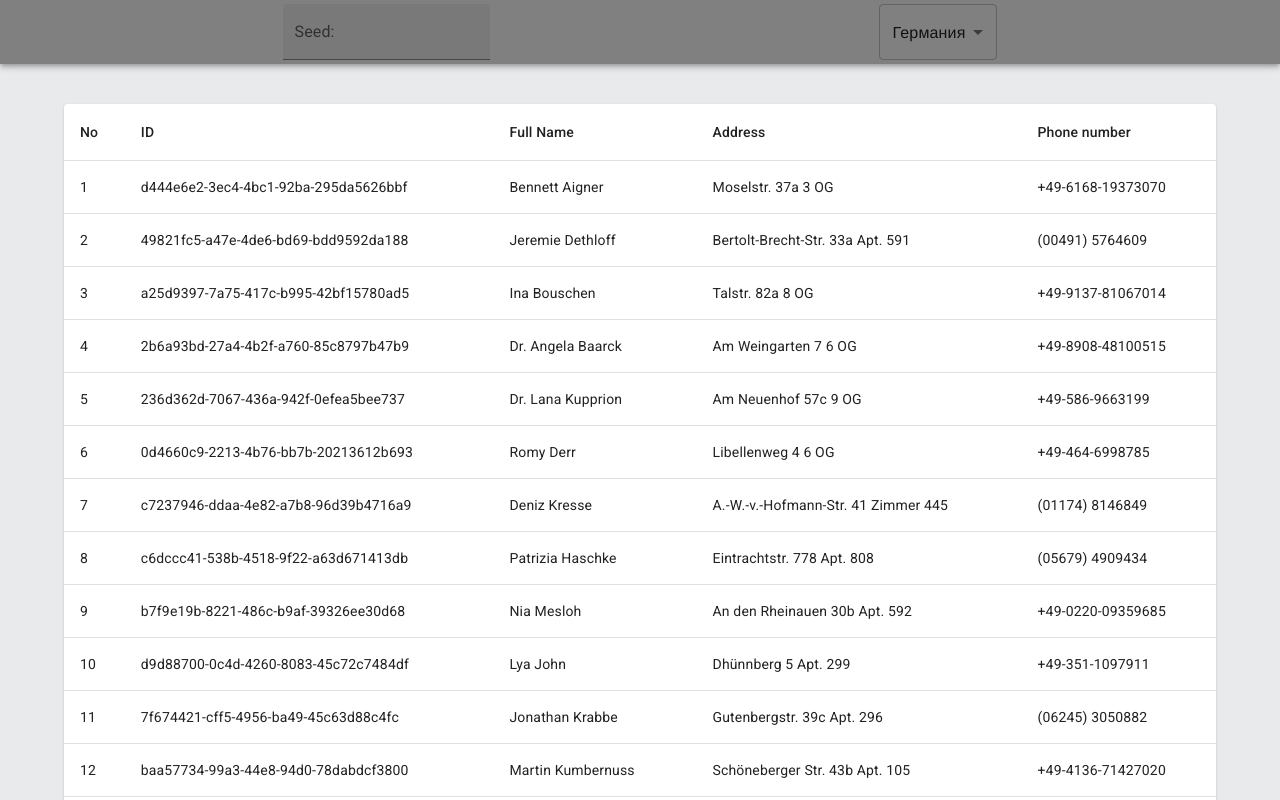
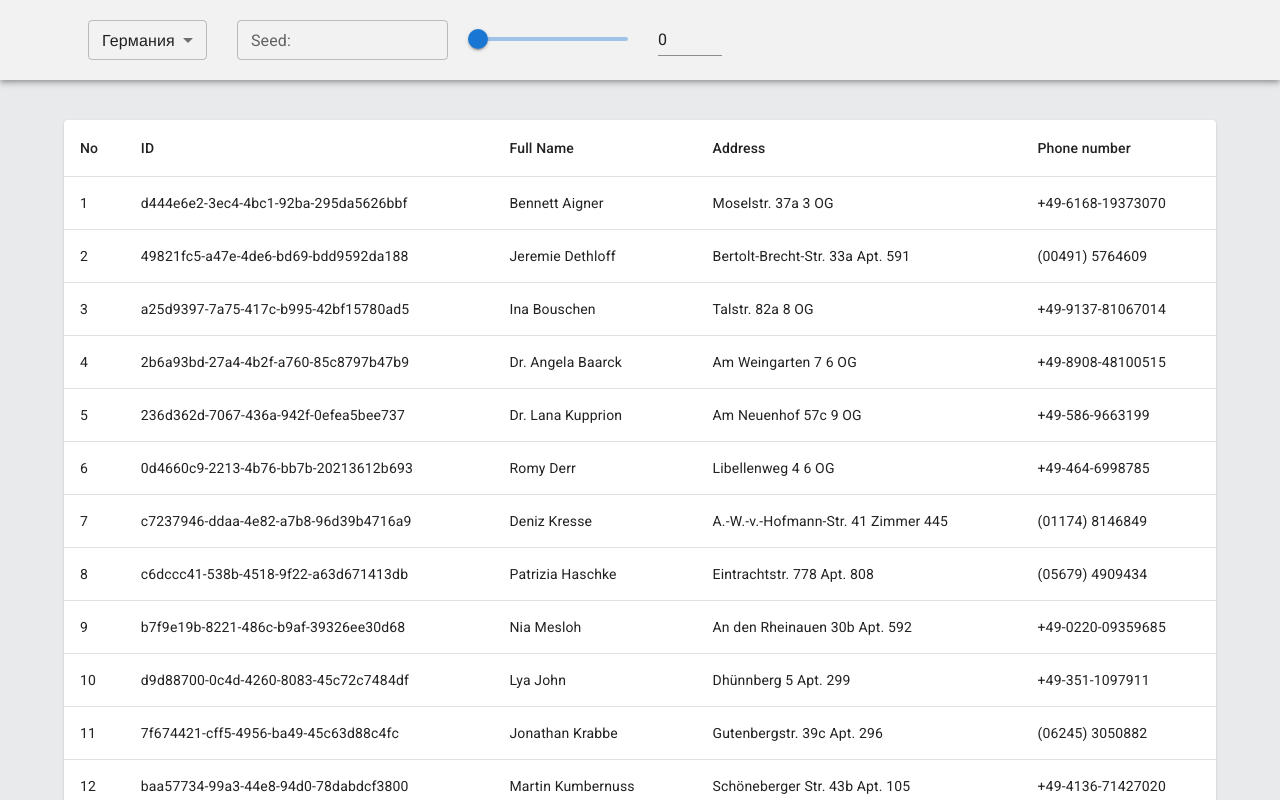
Before and after one commit to noardour/task5, a React (Vite) app: page / in a window 1280 px wide. Shown: the top 800 px of the page. Built offline with nearby package versions, Linux system fonts and the light colour scheme; a web font is replaced by a local one.

Commit message:
add error generation

```diff
--- a/src/components/Header.tsx
+++ b/src/components/Header.tsx
@@ -3,7 +3,7 @@ import { FC } from "react";
 import UserToolbar from "../features/Users/UserToolbar";
 
 const Header: FC = () => (
-  <AppBar position="static" sx={{ backgroundColor: "gray" }}>
+  <AppBar position="static" sx={{ backgroundColor: "#f2f2f2" }}>
     <Container>
       <UserToolbar />
     </Container>
--- a/src/features/Users/UserGenerator.ts
+++ b/src/features/Users/UserGenerator.ts
@@ -4,10 +4,12 @@ import { IUser } from "./types";
 export default class UserGenerator {
   #faker: Faker;
   #counter: number;
+  #errCount: number;
 
   constructor(faker: Faker) {
     this.#faker = faker;
     this.#counter = 0;
+    this.#errCount = 0;
   }
 
   setFaker(faker: Faker) {
@@ -18,18 +20,61 @@ export default class UserGenerator {
     this.#faker.seed(seed);
   }
 
+  setErrCount(count: number) {
+    this.#errCount = count;
+  }
+
   cleanCounter() {
     this.#counter = 0;
   }
 
+  #addRandomSymbol(str: string): string {
+    if (str.length < 1 || str.length > 40) return this.#faker.string.alpha();
+    const strArr = str.split("");
+    strArr.splice(this.#faker.number.int({ min: 0, max: strArr.length - 1 }), 0, this.#faker.string.alpha());
+    return strArr.join("");
+  }
+
+  #removeRandomSymbol(str: string): string {
+    if (str.length < 4) return str;
+    const i = this.#faker.number.int({ min: 0, max: str.length - 1 });
+    return str.slice(0, i - 1) + str.slice(i + 1, str.length - 1);
+  }
+
+  #swapRandomSymbols(str: string): string {
+    if (str.length < 2) return str;
+    const i = this.#faker.number.int({ min: 0, max: str.length - 2 });
+    const strArr = str.split("");
+    const temp = strArr[i];
+    strArr[i] = strArr[i + 1];
+    strArr[i + 1] = temp;
+    return strArr.join("");
+  }
+
+  #makeError(user: IUser) {
+    const errFns = [this.#addRandomSymbol, this.#removeRandomSymbol, this.#swapRandomSymbols];
+    const errFn = errFns[this.#faker.number.int({ min: 0, max: errFns.length - 1 })];
+    const [, , ...keys] = Object.keys(user);
+    const key = keys[this.#faker.number.int({ min: 0, max: keys.length - 1 })] as Exclude<keyof IUser, "num" | "id">;
+    user[key] = errFn.bind(this)(user[key]);
+  }
+
+  #makeErrors(user: IUser) {
+    for (let i = 0; i < this.#errCount; i++) {
+      this.#makeError(user);
+    }
+  }
+
   #generateUser(): IUser {
-    return {
+    const user: IUser = {
       num: ++this.#counter,
       id: this.#faker.string.uuid(),
       fullName: this.#faker.person.fullName(),
       address: this.#faker.location.streetAddress(true),
       phone: this.#faker.phone.number(),
     };
+    this.#makeErrors(user);
+    return user;
   }
 
   generate(count: number): IUser[] {
--- a/src/features/Users/UserToolbar.tsx
+++ b/src/features/Users/UserToolbar.tsx
@@ -1,4 +1,4 @@
-import { MenuItem, Select, SelectChangeEvent, TextField, Toolbar } from "@mui/material";
+import { Box, Input, MenuItem, Select, SelectChangeEvent, Slider, TextField, Toolbar } from "@mui/material";
 import { ChangeEventHandler, FC } from "react";
 import useAppDispatch from "../../hooks/useAppDispatch";
 import useAppSelector from "../../hooks/useAppSelector";
@@ -8,24 +8,46 @@ import { GenerationLocales, setGenerationConfig } from "./usersSlice";
 const UserToolbar: FC = () => {
   const generationConfig = useAppSelector(selectGenerationConfig);
   const dispatch = useAppDispatch();
+  const errStep = 1;
 
-  const handleInput: ChangeEventHandler<HTMLInputElement> = (e) => {
-    dispatch(setGenerationConfig({ [e.target.name]: e.target.value }));
+  const handleSeed: ChangeEventHandler<HTMLInputElement> = (e) => {
+    dispatch(setGenerationConfig({ seed: e.target.value }));
   };
 
-  const handleSelect = (e: SelectChangeEvent<GenerationLocales>) => {
+  const handleRegion = (e: SelectChangeEvent<GenerationLocales>) => {
     dispatch(setGenerationConfig({ locale: e.target.value as GenerationLocales }));
   };
 
+  const handleErrSlider = (_: Event, val: number | number[]) => {
+    dispatch(setGenerationConfig({ errCount: val as number }));
+  };
+
+  const handleErrInput: ChangeEventHandler<HTMLInputElement> = (e) => {
+    dispatch(setGenerationConfig({ errCount: parseInt(e.target.value) }));
+  };
+
   return (
-    <Toolbar sx={{ display: "flex", justifyContent: "space-around" }}>
-      <TextField variant="filled" label="Seed:" type="number" name="seed" value={generationConfig.seed} onInput={handleInput} />
-
-      <Select value={generationConfig.locale} onChange={handleSelect}>
+    <Toolbar sx={{ display: "flex", gap: "30px", paddingTop: "20px", paddingBottom: "20px" }}>
+      <Select value={generationConfig.locale} onChange={handleRegion} size="small">
         <MenuItem value="de-DE">Германия</MenuItem>
         <MenuItem value="fr-FR">Франция</MenuItem>
         <MenuItem value="pl-PL">Польша</MenuItem>
       </Select>
+      <TextField size="small" label="Seed:" type="number" name="seed" value={generationConfig.seed} onInput={handleSeed} />
+      <Box sx={{ display: "flex", gap: "30px" }}>
+        <Slider value={generationConfig.errCount} onChange={handleErrSlider} min={0} max={10} step={errStep} sx={{ width: "150px" }} />
+        <Input
+          value={generationConfig.errCount}
+          onChange={handleErrInput}
+          inputProps={{
+            step: errStep,
+            min: 0,
+            max: 1000,
+            type: "number",
+            "aria-labelledby": "input-slider",
+          }}
+        />
+      </Box>
     </Toolbar>
   );
 };
--- a/src/features/Users/useUserGenerator.ts
+++ b/src/features/Users/useUserGenerator.ts
@@ -20,6 +20,7 @@ const useUserGenerator = () => {
   useEffect(() => {
     dispatch(clean());
 
+    generatorRef.current.setErrCount(config.errCount || 0);
     generatorRef.current.setFaker(fakers[config.locale]);
     generatorRef.current.setSeed(parseInt(config.seed) || undefined);
 
--- a/src/features/Users/usersSlice.ts
+++ b/src/features/Users/usersSlice.ts
@@ -6,6 +6,7 @@ export type GenerationLocales = "de-DE" | "fr-FR" | "pl-PL";
 export interface GenerationConfig {
   seed: string;
   locale: GenerationLocales;
+  errCount: number;
 }
 
 export interface UsersState {
@@ -20,6 +21,7 @@ const initialState: UsersState = {
   generationConfig: {
     seed: "",
     locale: "de-DE",
+    errCount: 0,
   },
 };
 
```
